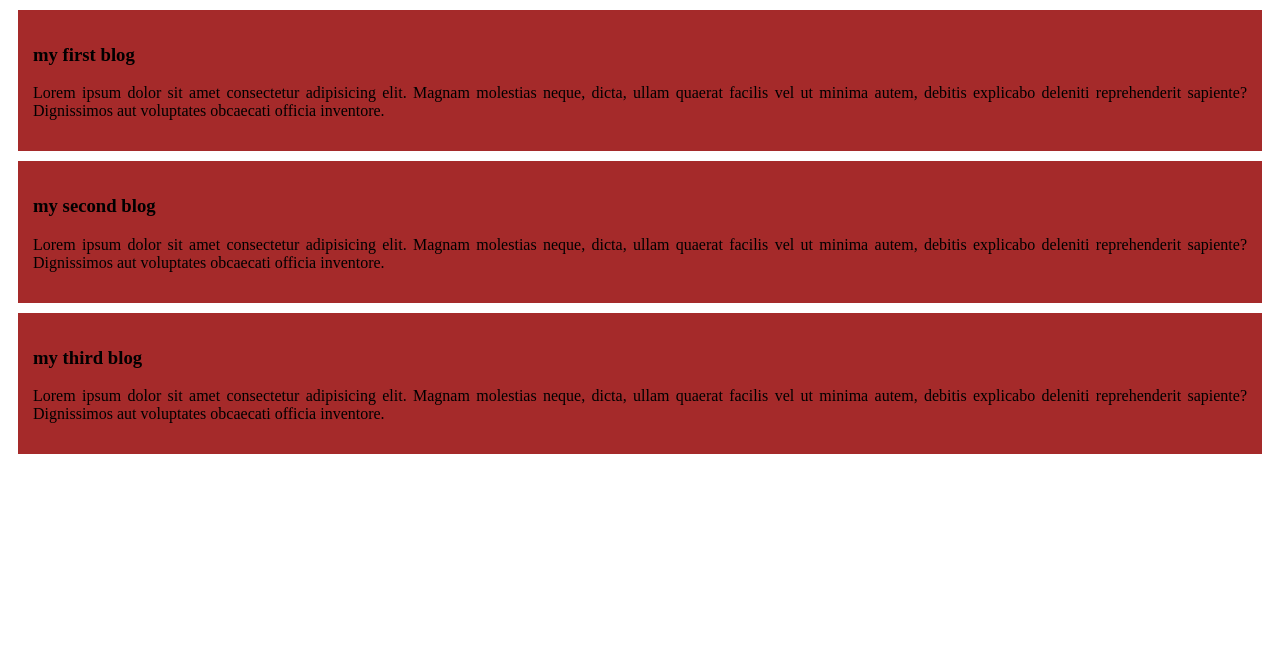
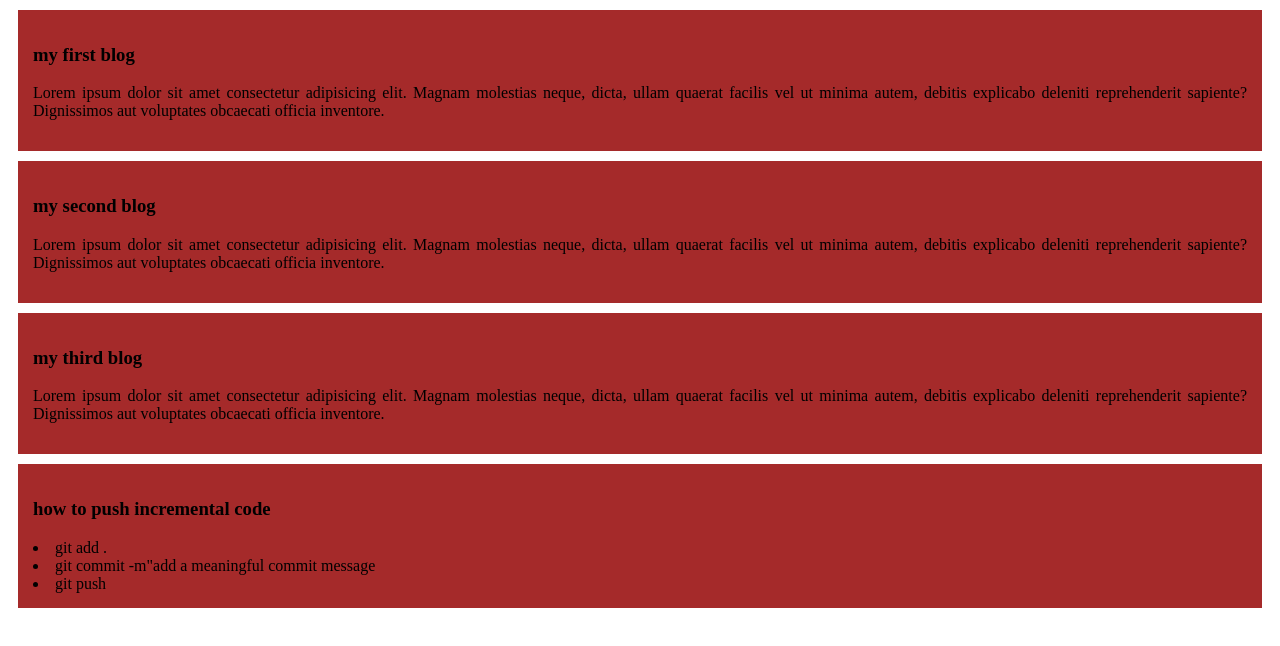
Before and after one commit to Ripa1518/my-first-github-repo, a plain HTML site: page index.html in a window 1280 px wide. Drawn offline with Linux system fonts and the light colour scheme.

Commit message:
added a list to push code

```diff
--- a/index.html
+++ b/index.html
@@ -3,7 +3,7 @@
 <head>
     <meta charset="UTF-8">
     <meta name="viewport" content="width=device-width, initial-scale=1.0">
-    <title>my first ever github repo </title>
+    <title>my first ever github repo</title>
     <link rel="stylesheet" href="styles/blog.css">
 </head>
 <body>
@@ -19,5 +19,11 @@
         <h3>my third blog</h3>
         <p>Lorem ipsum dolor sit amet consectetur adipisicing elit. Magnam molestias neque, dicta, ullam quaerat facilis vel ut minima autem, debitis explicabo deleniti reprehenderit sapiente? Dignissimos aut voluptates obcaecati officia inventore.</p>
     </div>
+    <div>
+        <h3>how to push incremental code</h3>
+        <li>git add .</li>
+        <li>git commit -m"add a meaningful commit message</li>
+        <li>git push</li>
+    </div>
 </body>
 </html>
--- a/styles/blog.css
+++ b/styles/blog.css
@@ -1,6 +1,6 @@
-div{
+body div{
     background-color: brown;
     text-align: justify;
     padding: 15px;
     margin: 10px;
-}
+ }
```
